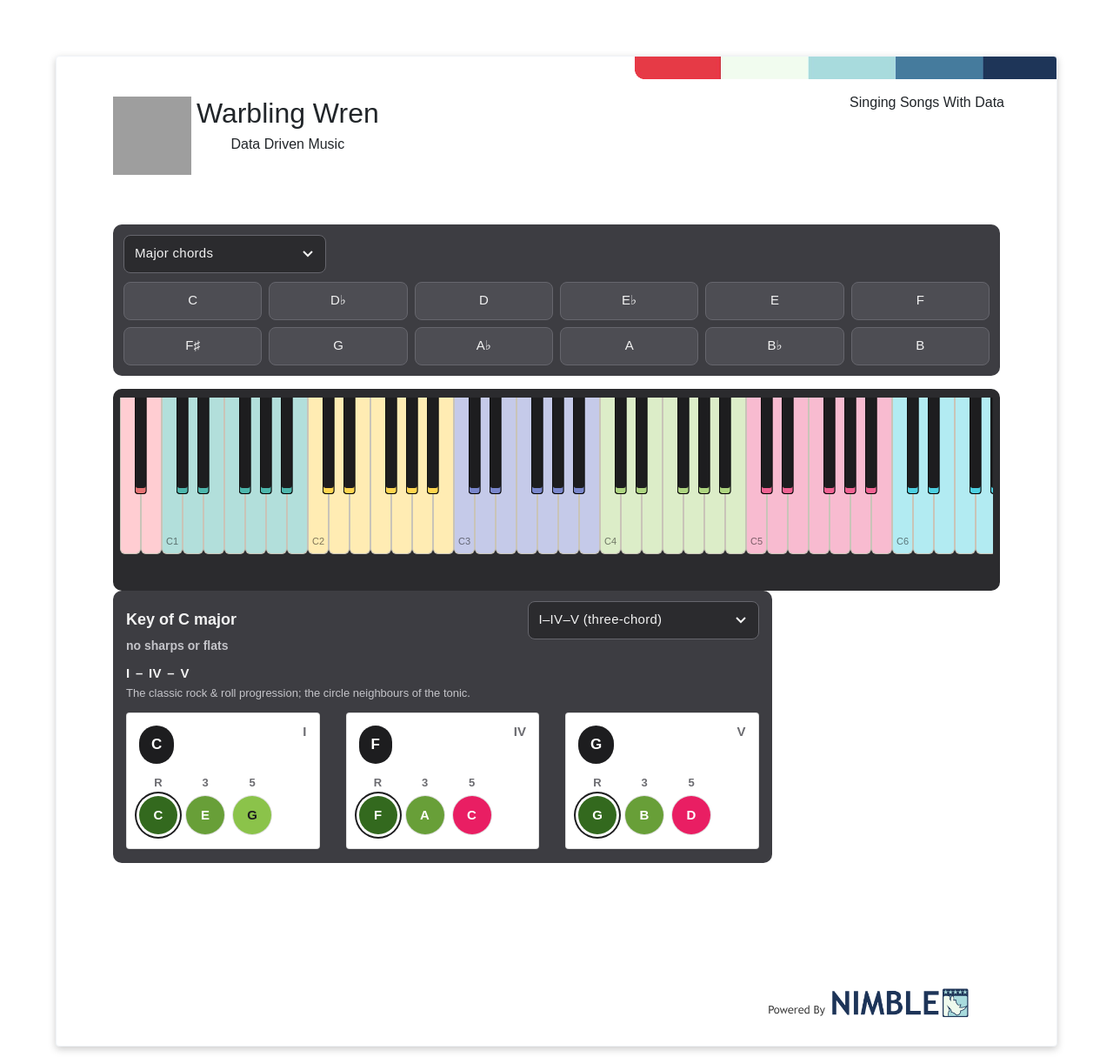
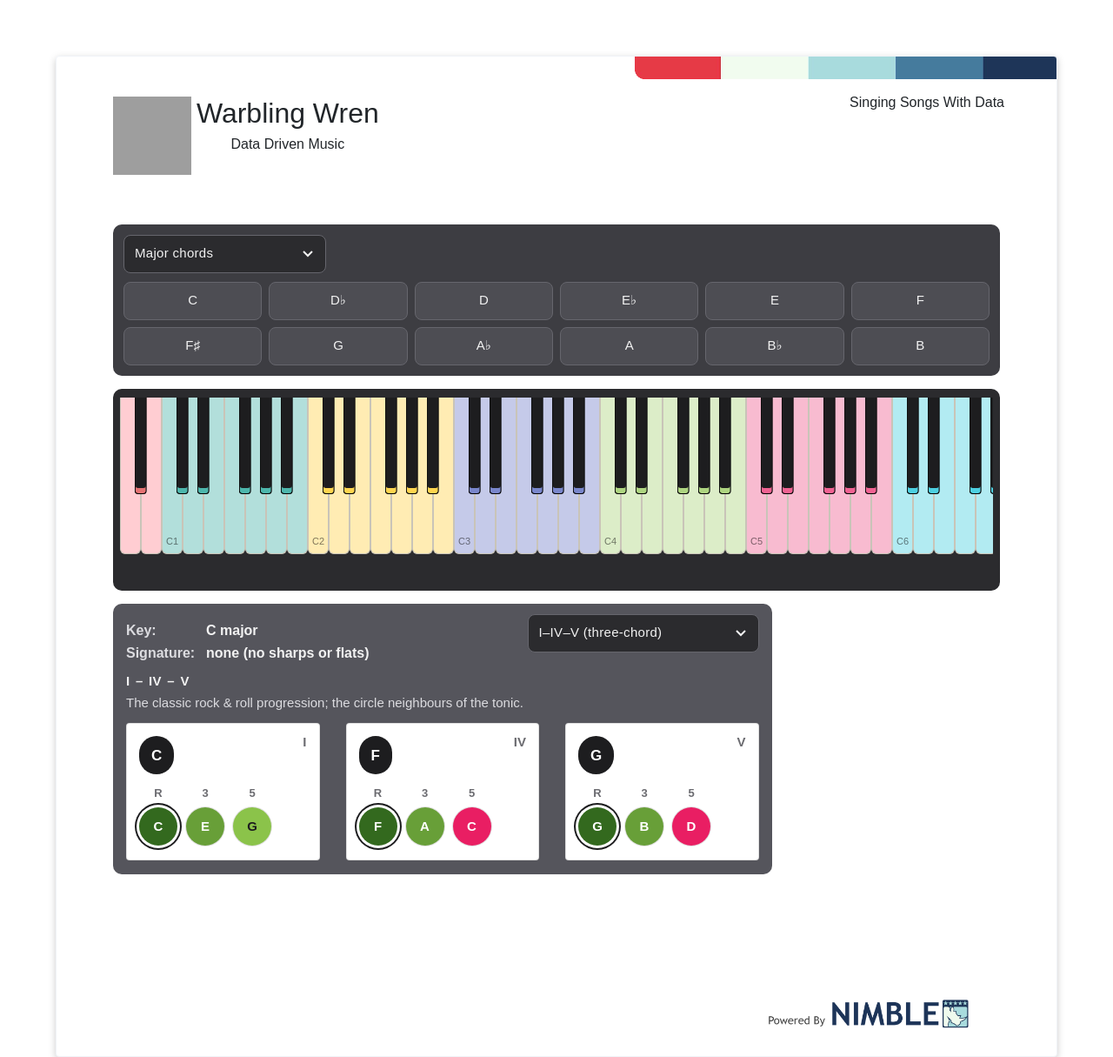
Before and after one commit to warblingwren/warblingwren.github.io, a Jekyll site: the page built from index.html, in a window 1280 px wide. Shown: the whole page at 87% size. Built offline with Jekyll 4.4.1, drawn with Linux system fonts in a browser that asks for light colours; grey boxes are pictures that could not be loaded.

Commit message:
update:circle of 5ths

```diff
--- a/www/css/circle-o-5ths.css
+++ b/www/css/circle-o-5ths.css
@@ -5,9 +5,9 @@
    ========================================================================== */
 
 :root {
-  --cp-bg: #3d3d42;              /* same lighter grey as the chord controls */
+  --cp-bg: #55555c;              /* lighter grey than the chord controls */
   --cp-fg: #f2f2f2;
-  --cp-muted: #c4c4c9;
+  --cp-muted: #dcdce0;
   --cp-roman: #6b6b70;
   --cp-active: #3d7be8;
   --cp-gutter: 15px;             /* matches Bootstrap .row gutter (-15px margins) */
@@ -20,6 +20,7 @@
 .cp {
   width: 100%;
   min-width: 0;
+  margin-top: 15px;
   margin-bottom: 15px;
   padding: 12px var(--cp-gutter) 0;
   border-radius: 10px;
@@ -40,18 +41,24 @@
 
 .cp-key { display: flex; flex-direction: column; }
 
-.cp-key-name {
-  margin-top: 8px;
-  font-size: 18px;
-  font-weight: 700;
+/* key/value rows: "Key: D major" / "Signature: 2 ♯ (F♯ C♯)" */
+.cp-key-name,
+.cp-key-signature {
+  display: flex;
+  align-items: baseline;
+  gap: 8px;
+  font-size: 16px;
+  line-height: 1.4;
 }
+.cp-key-name { margin-top: 8px; }
+.cp-key-signature { margin-top: 4px; }
 
-.cp-key-signature {
-  margin-top: 6px;
-  font-size: 14px;
+.cp-kv-label {
+  min-width: 84px;
   font-weight: 700;
   color: var(--cp-muted);
 }
+.cp-kv-value { font-weight: 700; color: var(--cp-fg); }
 
 .cp-select { margin-bottom: 0; }
 
@@ -64,7 +71,7 @@
 }
 
 .cp-desc {
-  font-size: 13px;
+  font-size: 15px;
   color: var(--cp-muted);
   margin-bottom: 12px;
 }
@@ -117,5 +124,6 @@
 }
 
 @media (max-width: 430px) {
-  .cp-key-name { font-size: 16px; }
+  .cp-key-name,
+  .cp-key-signature { font-size: 15px; }
 }
--- a/www/css/piano-chords.css
+++ b/www/css/piano-chords.css
@@ -121,6 +121,14 @@
 
 .cd[hidden] { display: none; }
 
+/* "Root Chord" title, top-left of the chord detail card */
+.cd-title {
+  margin-bottom: 8px;
+  font-size: 14px;
+  font-weight: 700;
+  color: var(--cd-muted);
+}
+
 .cd-name {
   appearance: none;
   -webkit-appearance: none;
--- a/www/js/circle-o-5ths.js
+++ b/www/js/circle-o-5ths.js
@@ -134,7 +134,7 @@ const getHost = (id) => {
   return el instanceof HTMLElement && !(el instanceof HTMLFormElement) ? el : null;
 };
 
-const sigText = (s) => (s.count === 0 ? 'no sharps or flats'
+const sigText = (s) => (s.count === 0 ? 'none (no sharps or flats)'
   : `${s.count} ${s.type === 'sharps' ? '♯' : '♭'} (${s.accidentals.join(' ')})`);
 
 /**
@@ -269,13 +269,23 @@ export async function renderCircleProgressions(opts = {}) {
 
   function renderCards() {
     keyLabel.replaceChildren();
-    const kName = document.createElement('span');
-    kName.className = 'cp-key-name';
-    kName.textContent = `Key of ${currentKey.name}`;
-    const kSig = document.createElement('span');
-    kSig.className = 'cp-key-signature';
-    kSig.textContent = sigText(currentKey.signature);
-    keyLabel.append(kName, kSig);
+    const kv = (cls, label, value) => {
+      const rowEl = document.createElement('div');
+      rowEl.className = cls;
+      const l = document.createElement('span');
+      l.className = 'cp-kv-label';
+      l.textContent = label;
+      const v = document.createElement('span');
+      v.className = 'cp-kv-value';
+      v.textContent = value;
+      rowEl.append(l, v);
+      return rowEl;
+    };
+    const keyName = currentKey.name;
+    keyLabel.append(
+      kv('cp-key-name', 'Key:', keyName),
+      kv('cp-key-signature', 'Signature:', sigText(currentKey.signature)),
+    );
 
     roman.textContent = currentProg.roman;
     desc.textContent = currentProg.description || '';
--- a/www/js/piano-chords.js
+++ b/www/js/piano-chords.js
@@ -179,6 +179,11 @@ export function renderChordControls(opts = {}) {
     panel.replaceChildren();
     panel.hidden = false;
 
+    // Panel title: progressions below are built on this chord
+    const heading = document.createElement('div');
+    heading.className = 'cd-title';
+    heading.textContent = 'Root Chord';
+
     // Chord name badge: click re-highlights the whole chord on the keyboard
     const name = document.createElement('button');
     name.type = 'button';
@@ -219,7 +224,7 @@ export function renderChordControls(opts = {}) {
       item.append(deg, btn);
       row.append(item);
     }
-    panel.append(name, row);
+    panel.append(heading, name, row);
   }
 
   // Single tone: play it alone, highlight every key where it occurs in its role color
```
